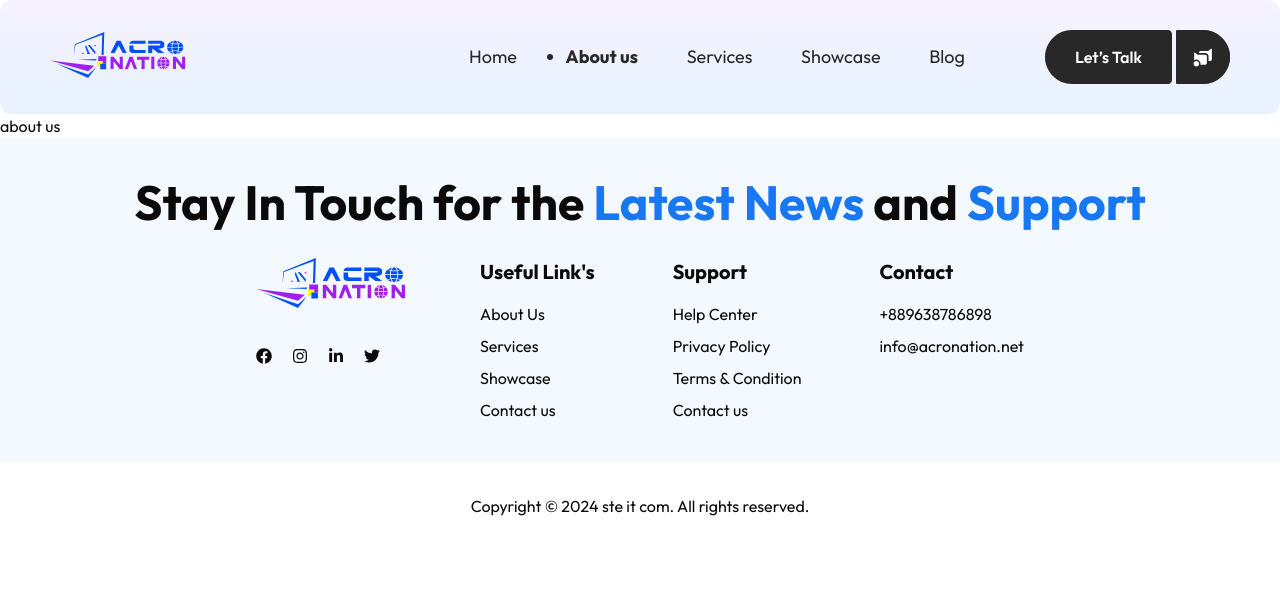
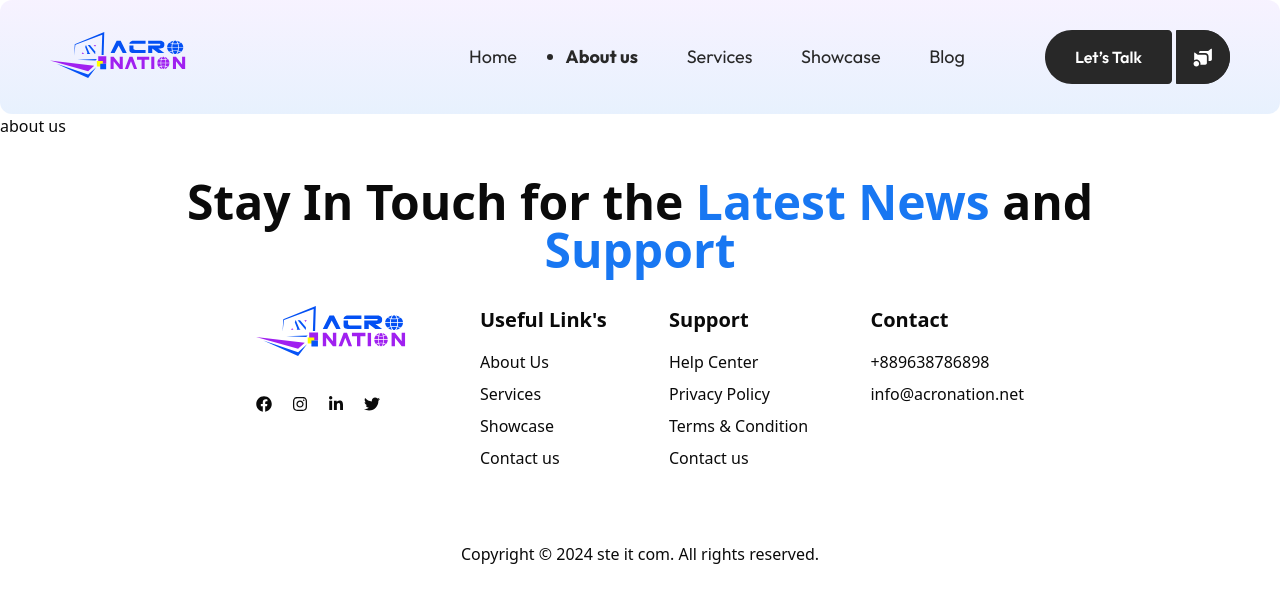
Before and after one commit to riaz37/acronation, a Next.js app: page /about-us in a window 1280 px wide. Shown: the top 602 px of the page. Built offline with nearby package versions, Linux system fonts and the light colour scheme.

Commit message:
fixed some bug, added more bug

```diff
--- a/src/Components/Footer.tsx
+++ b/src/Components/Footer.tsx
@@ -69,7 +69,7 @@ const footerLinks = [
 const Footer = () => {
   return (
     <>
-      <div className="bg-[#F3F9FF] py-10 px-8">
+      <div className=" py-10 px-8">
         <div className="max-w-screen-lg w-full mx-auto">
           <h1 className="text-2xl sm:text-3xl md:text-4xl xl:text-5xl text-center font-bold">
             Stay In Touch for the{" "}
--- a/src/Components/Hero.tsx
+++ b/src/Components/Hero.tsx
@@ -7,7 +7,7 @@ import { HeroRight } from "../Components/HeroRight";
 
 const Hero = () => {
   return (
-    <div className="w-full h-screen flex justify-center items-center ">
+    <div className="w-full h-auto flex justify-center items-center ">
       <div className="relative p-[70px] font-outfit  ">
         <div className="circle-1 absolute w-[150px] h-[150px] bg-purple-500 rounded-full blur-[100px] "></div>
         <div className="absolute w-[400px] h-[400px] bg-purple-300 rounded-full blur-[170px] ml-[1050px] mt-[120px]"></div>
--- a/src/Components/Heroleft.tsx
+++ b/src/Components/Heroleft.tsx
@@ -24,7 +24,7 @@ const Heroleft = () => {
 
   return (
     <div>
-      <div className="w-[812px] h-screen ">
+      <div className="w-[812px] h-[579.77px] ">
         {/* upper button */}
         <button
           onMouseEnter={() => {
--- a/src/Components/ProjectShowCase/ProjectShow.tsx
+++ b/src/Components/ProjectShowCase/ProjectShow.tsx
@@ -5,7 +5,7 @@ import fbllog from "../../../public/fbl.png";
 import flobite from "../../../public/flowbies.svg";
 const ProjectShow = () => {
   return (
-    <div className="">
+    <div>
       <div className="flex px-[62px] w-[1600px] ">
         <div className=" w-[672px]">
           <h1 className="text-[48px] font-bold  ">
--- a/src/app/globals.css
+++ b/src/app/globals.css
@@ -1,19 +1,6 @@
 @tailwind base;
 @tailwind components;
 @tailwind utilities;
-
-* {
-  margin: 0;
-  padding: 0;
-  box-sizing: border-box;
-}
-html,
-body {
-  height: 100%;
-  width: 100%;
-  font-family: outfit, sans-serif;
-  overflow-x: hidden;
-}
 
 .circle-1 {
   animation: animate 10s linear infinite;
```
Also changed, not shown: src/Components/Service-upper.tsx (added).
